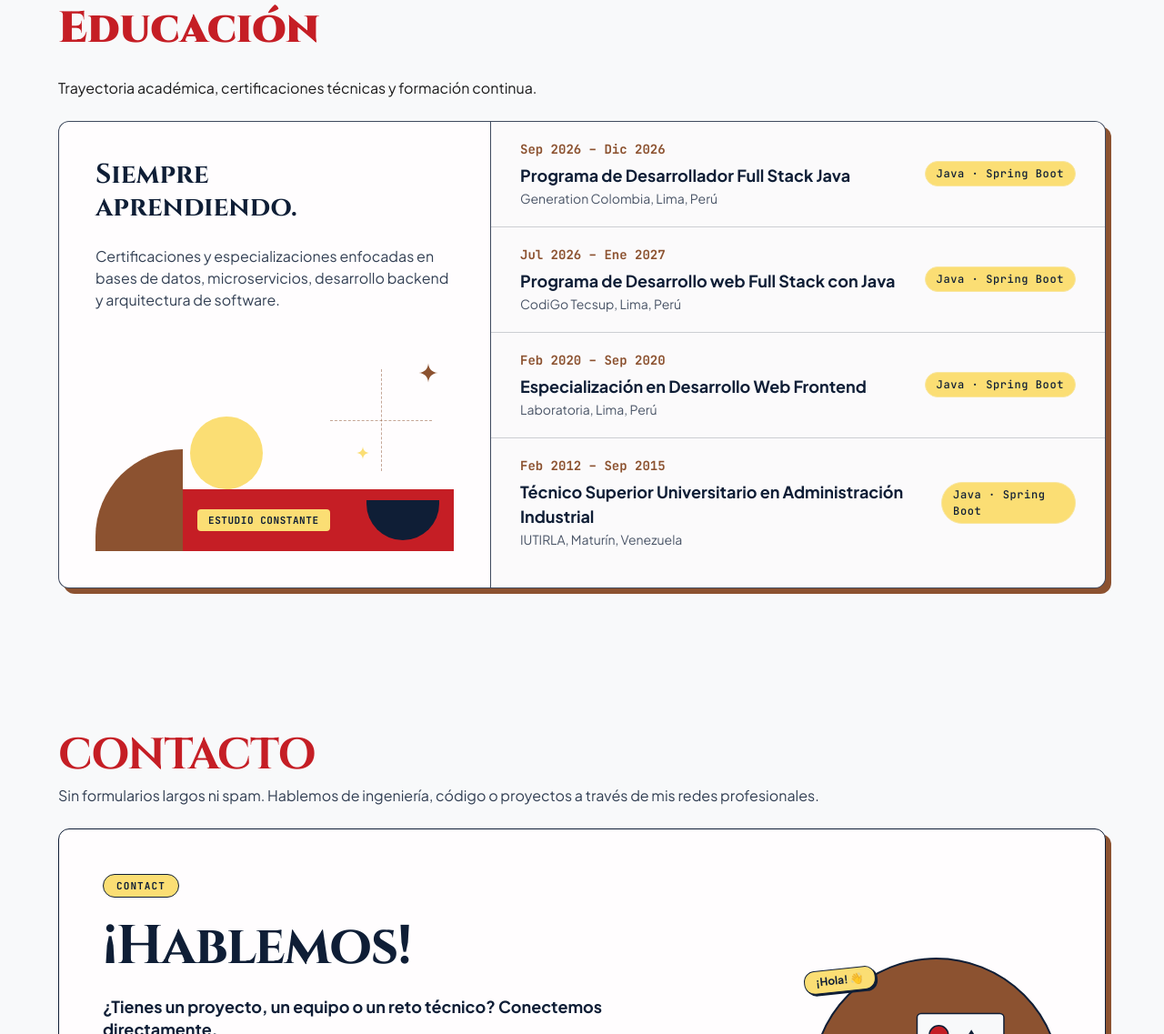
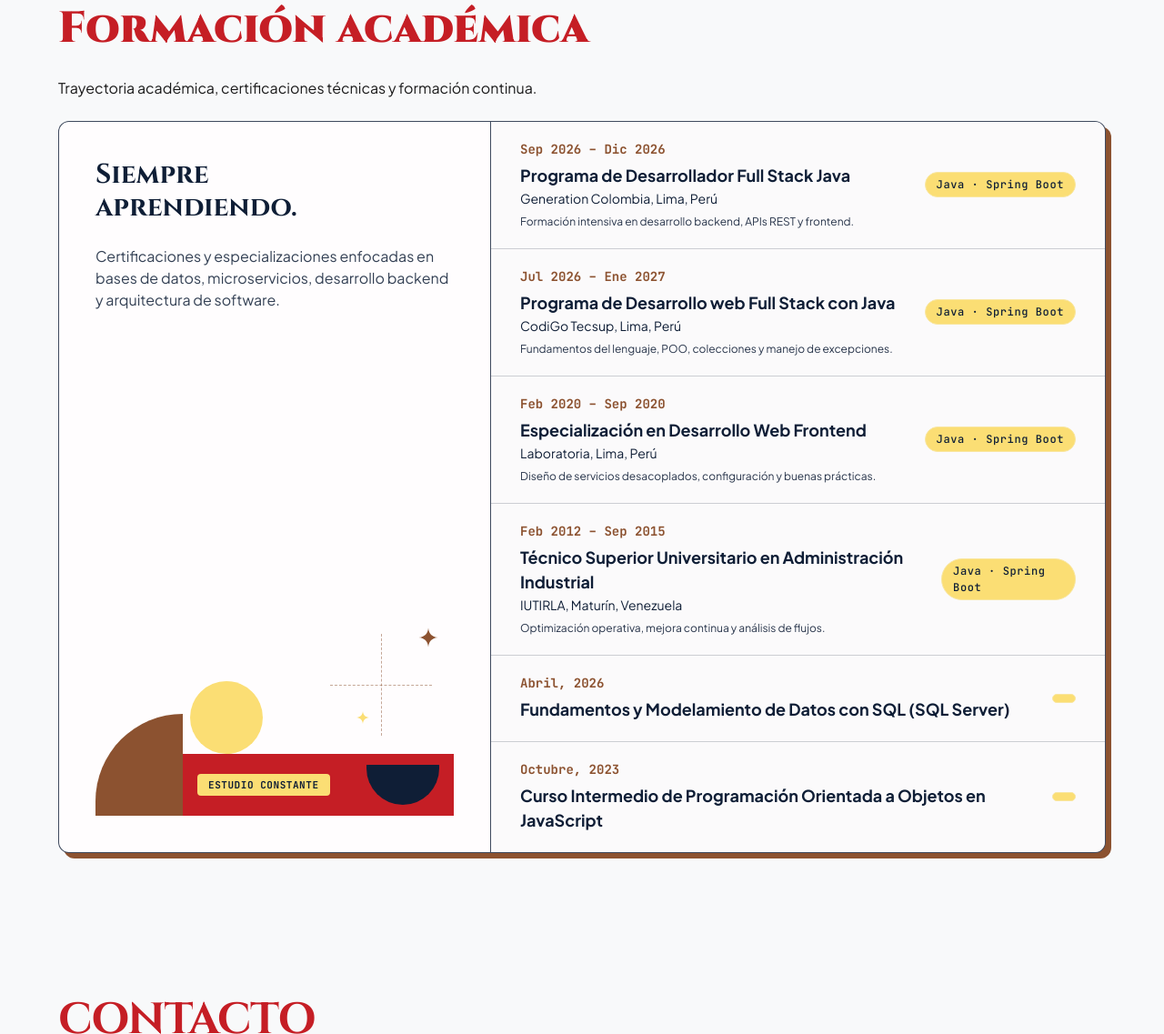
Before and after one commit to argierincon/portfolio, an Astro site: page / in a window 1280 px wide. Shown: the part 5587-6724 px from the top of the page at 91% size. Built offline with nearby package versions, Linux system fonts and the light colour scheme; Astro itself is replaced by a stand-in of ours.

Commit message:
fix(ui): enhance Education section with descriptions and update section title for clarity

```diff
--- a/src/components/sections/Education.astro
+++ b/src/components/sections/Education.astro
@@ -4,6 +4,7 @@ interface EducationItem {
   title: string;
   subtitle: string;
   badge: string;
+  description?: string;
 }
 
 import Chip from "../Chip.astro";
@@ -14,32 +15,52 @@ const items: readonly EducationItem[] = [
     title: "Programa de Desarrollador Full Stack Java",
     subtitle: "Generation Colombia, Lima, Perú",
     badge: "Java · Spring Boot",
+    description:
+      "Formación intensiva en desarrollo backend, APIs REST y frontend.",
   },
   {
     period: "Jul 2026 – Ene 2027",
     title: "Programa de Desarrollo web Full Stack con Java",
     subtitle: "CodiGo Tecsup, Lima, Perú",
     badge: "Java · Spring Boot",
+    description:
+      "Fundamentos del lenguaje, POO, colecciones y manejo de excepciones.",
   },
   {
     period: "Feb 2020 – Sep 2020",
     title: "Especialización en Desarrollo Web Frontend",
     subtitle: "Laboratoria, Lima, Perú",
     badge: "Java · Spring Boot",
+    description:
+      "Diseño de servicios desacoplados, configuración y buenas prácticas.",
   },
   {
     period: "Feb 2012 – Sep 2015",
     title: "Técnico Superior Universitario en Administración Industrial",
     subtitle: "IUTIRLA, Maturín, Venezuela",
     badge: "Java · Spring Boot",
+    description:
+      "Optimización operativa, mejora continua y análisis de flujos.",
+  },
+  {
+    period: "Abril, 2026",
+    title: "Fundamentos y Modelamiento de Datos con SQL (SQL Server)",
+    subtitle: "",
+    badge: "",
+  },
+  {
+    period: "Octubre, 2023",
+    title: "Curso Intermedio de Programación Orientada a Objetos en JavaScript",
+    subtitle: "",
+    badge: "",
   },
 ];
 ---
 
-<section id="educacion" class="container-sections space-y-6">
+<section id="formacion" class="container-sections space-y-6">
   <!-- Encabezado de sección -->
   <div class="max-w-2xl space-y-6">
-    <h2 class="title-sections">Educación</h2>
+    <h2 class="title-sections">Formación académica</h2>
     <p class="body-1">
       Trayectoria académica, certificaciones técnicas y formación continua.
     </p>
@@ -137,9 +158,14 @@ const items: readonly EducationItem[] = [
                   <h4 class="subtitle-main text-easton-blue-500 transition-colors group-hover:text-chalk-paper">
                     {item.title}
                   </h4>
-                  <p class="body-2 text-easton-blue-500/75 transition-colors group-hover:text-lunar-yellow-500">
+                  <p class="body-2 text-easton-blue-500 transition-colors group-hover:text-lunar-yellow-500">
                     {item.subtitle}
                   </p>
+                  {item.description && (
+                    <p class="caption pt-1 text-easton-blue-500/90 transition-colors group-hover:text-lunar-yellow-500">
+                      {item.description}
+                    </p>
+                  )}
                 </div>
               </div>
 
```
